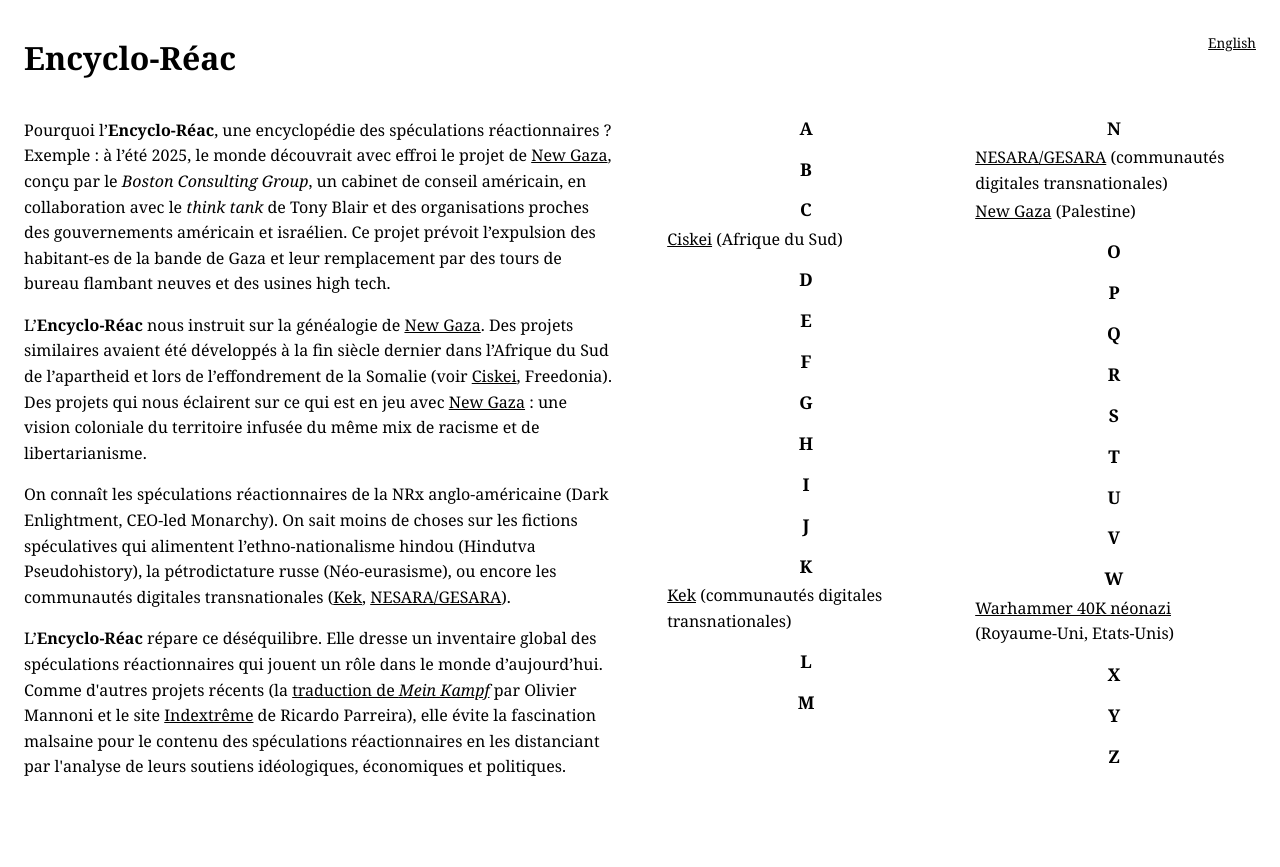
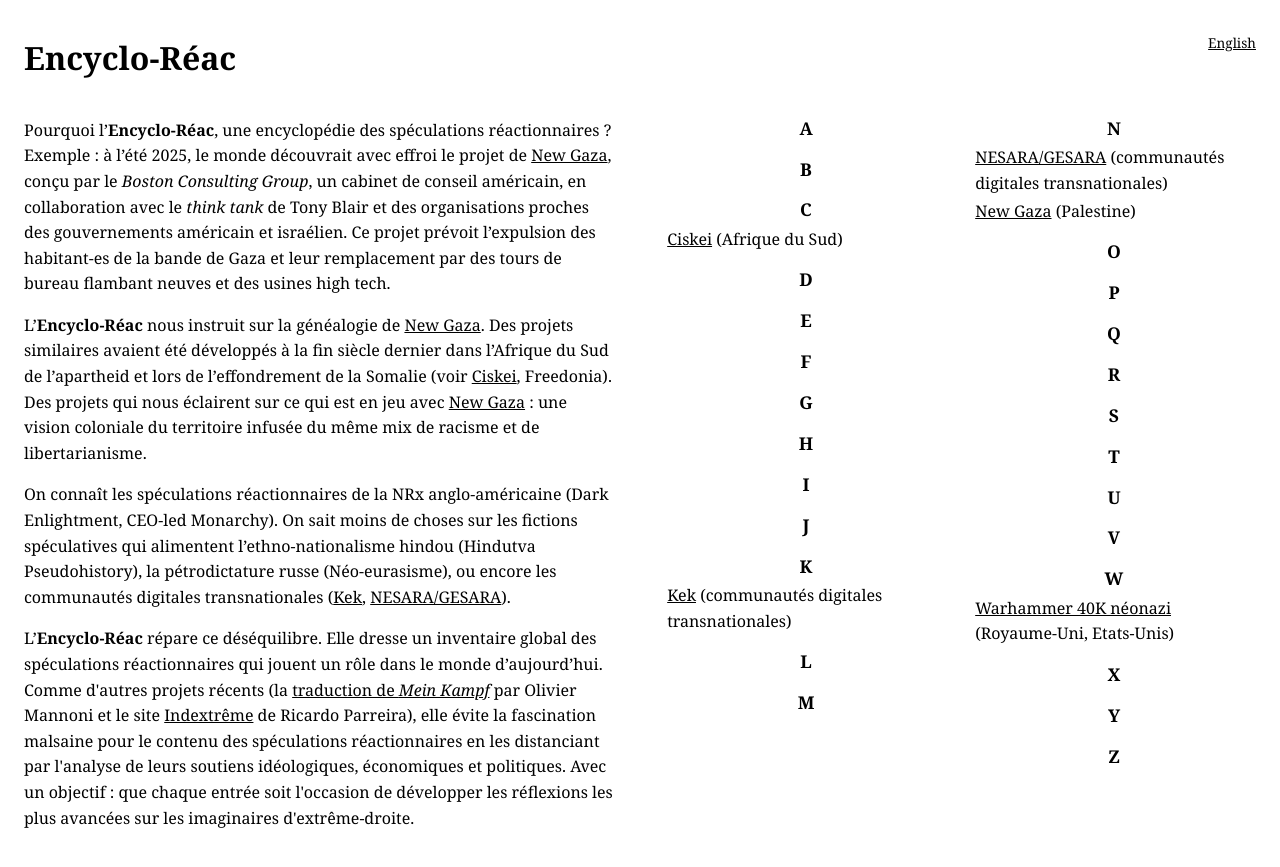
Before and after one commit to encycloreac/encycloreac.github.io, a Jekyll site: the page built from index.html, in a window 1280 px wide. Shown: the top 867 px of the page. Built offline with Jekyll 4.4.1, drawn with Linux system fonts in a browser that asks for light colours.

Commit message:
Update index.html

```diff
--- a/index.html
+++ b/index.html
@@ -4,5 +4,5 @@
 <p>Pourquoi l&rsquo;<b>Encyclo-Réac</b>, une encyclopédie des spéculations réactionnaires ? Exemple : à l&rsquo;été 2025, le monde découvrait avec effroi le projet de <a href="/new-gaza/">New Gaza</a>, conçu par le <em>Boston Consulting Group</em>, un cabinet de conseil américain, en collaboration avec le <em>think tank</em> de Tony Blair et des organisations proches des gouvernements américain et israélien. Ce projet prévoit l&rsquo;expulsion des habitant-es de la bande de Gaza et leur remplacement par des tours de bureau flambant neuves et des usines high tech.</p>
 <p>L&rsquo;<b>Encyclo-Réac</b> nous instruit sur la généalogie de <a href="/new-gaza/">New Gaza</a>. Des projets similaires avaient été développés à la fin siècle dernier dans l&rsquo;Afrique du Sud de l&rsquo;apartheid et lors de l&rsquo;effondrement de la Somalie (voir <a href="/ciskei/">Ciskei</a>, Freedonia). Des projets qui nous éclairent sur ce qui est en jeu avec <a href="/new-gaza/">New Gaza</a> : une vision coloniale du territoire infusée du même mix de racisme et de libertarianisme.</p>
 <p>On connaît les spéculations réactionnaires de la NRx anglo-américaine (Dark Enlightment, CEO-led Monarchy). On sait moins de choses sur les fictions spéculatives qui alimentent l&rsquo;ethno-nationalisme hindou (Hindutva Pseudohistory), la pétrodictature russe (Néo-eurasisme), ou encore les communautés digitales transnationales (<a href="/kek/">Kek</a>, <a href="/nesara-gesara/">NESARA/GESARA</a>).</p>
-<p>L&rsquo;<b>Encyclo-Réac</b> répare ce déséquilibre. Elle dresse un inventaire global des spéculations réactionnaires qui jouent un rôle dans le monde d&rsquo;aujourd&rsquo;hui. Comme d'autres projets récents (la <a href="https://www.fayard.fr/livre/historiciser-le-mal-9782213671185/">traduction de <em>Mein Kampf</em></a> par Olivier Mannoni et le site <a href="https://indextreme.fr/">Indextrême</a> de Ricardo Parreira), elle évite la fascination malsaine pour le contenu des spéculations réactionnaires en les distanciant par l'analyse de leurs soutiens idéologiques, économiques et politiques.</p>
+<p>L&rsquo;<b>Encyclo-Réac</b> répare ce déséquilibre. Elle dresse un inventaire global des spéculations réactionnaires qui jouent un rôle dans le monde d&rsquo;aujourd&rsquo;hui. Comme d'autres projets récents (la <a href="https://www.fayard.fr/livre/historiciser-le-mal-9782213671185/">traduction de <em>Mein Kampf</em></a> par Olivier Mannoni et le site <a href="https://indextreme.fr/">Indextrême</a> de Ricardo Parreira), elle évite la fascination malsaine pour le contenu des spéculations réactionnaires en les distanciant par l'analyse de leurs soutiens idéologiques, économiques et politiques. Avec un objectif : que chaque entrée soit l'occasion de développer les réflexions les plus avancées sur les imaginaires d'extrême-droite.</p>
 <!--Encyclopédie animée par Théo Bourgeron, les contributeur-ices sont nommé-es sur les notices. Pour suggérer ou modifier une notice : <a href="mailto:theo.bourgeron@ed.ac.uk">me contacter</a>. Une notice : 2 fois 200 mots (contenu & contexte) + 2 références. -->
```
